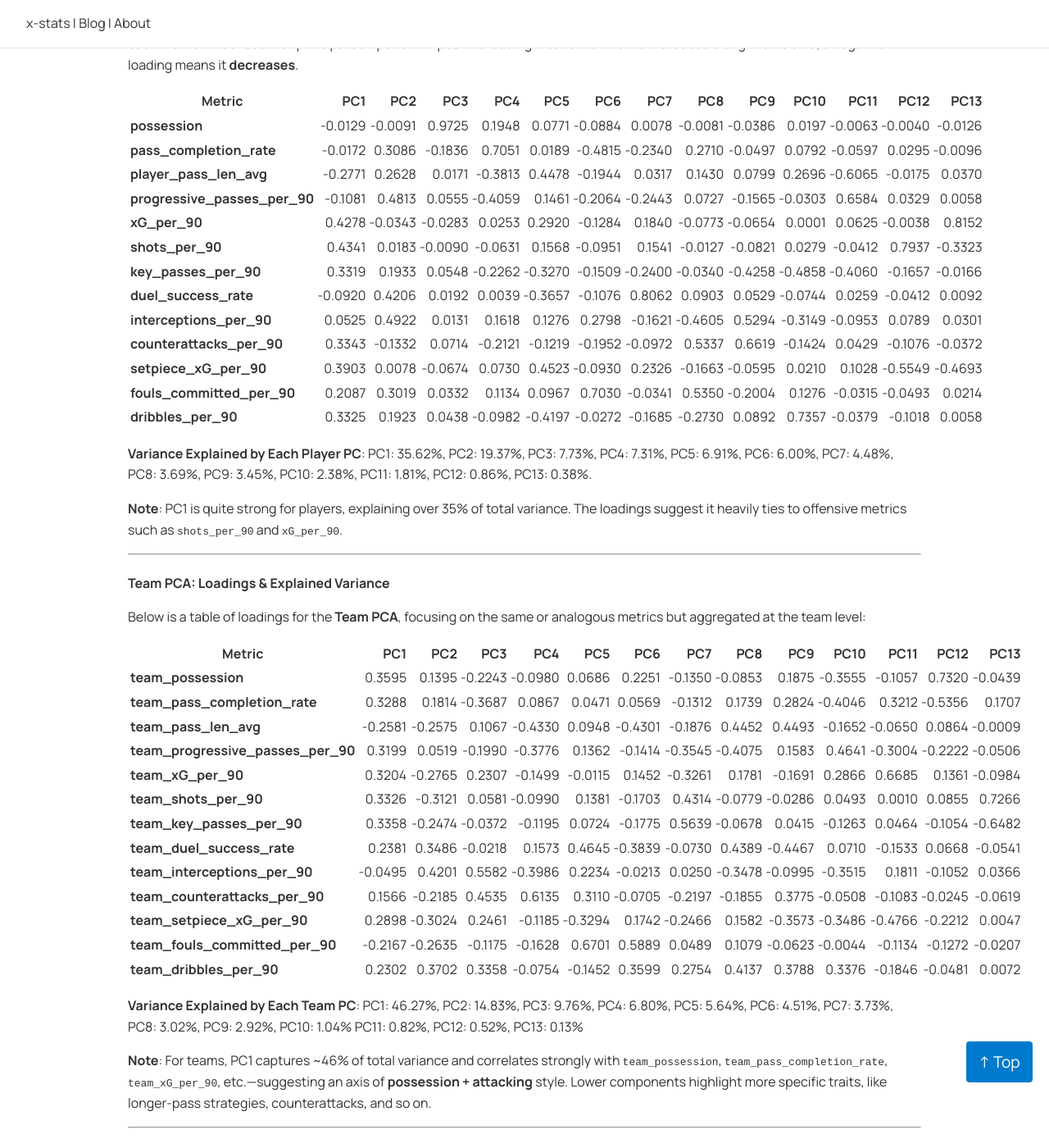
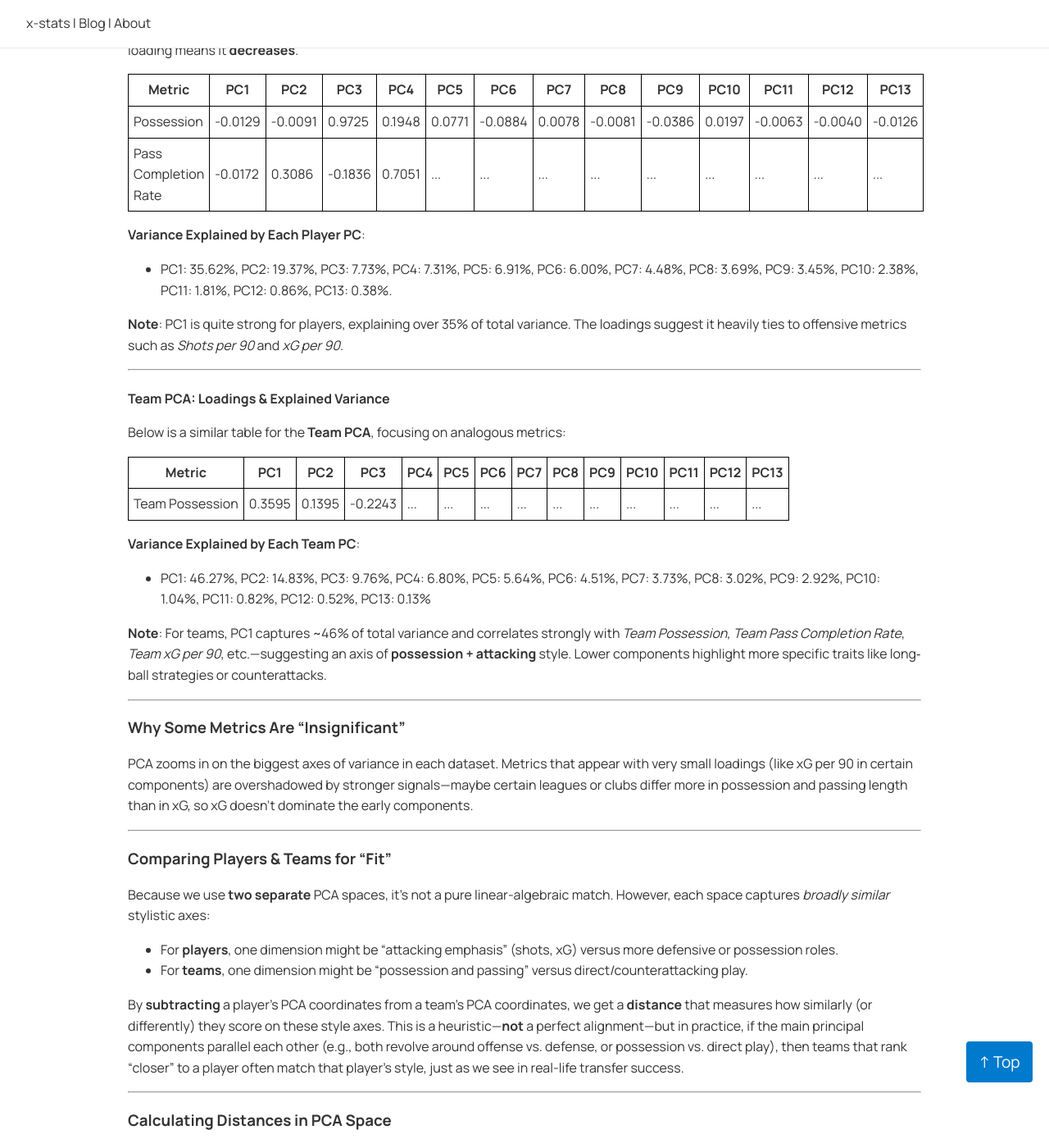
Before and after one commit to u3mukher/x-stats, a Jekyll site: the page built from _posts/2025-01-14-PCA.md, in a window 1280 px wide and 1400 px high, scrolled down 3118 px. Shown: the whole window at 82% size. Built offline with Jekyll 4.4.1, drawn with Linux system fonts in a browser that asks for light colours; a style sheet for code colours, icons or effects is not loaded; some of the changed text lies outside the part shown.

Commit message:
Update 2025-01-14-PCA.md

```diff
--- a/_posts/2025-01-14-PCA.md
+++ b/_posts/2025-01-14-PCA.md
@@ -15,8 +15,6 @@ As transfer fees soar, evaluating whether a player’s style fits a team’s tac
 [Player embedding using UMAP by Charles William](https://opengoalapp.github.io/Player-Embedding-With-UMAP/) simplifies large datasets to reveal patterns. Inspired by such methods, I explored whether Principal Component Analysis (PCA) could uncover insights into playing styles and player-team fit. PCA condenses complex metrics into a few dimensions, capturing differences like possession, dribbling, or direct play, offering a starting point for evaluating compatibility.
 
 While tools like PCA highlight trends, they work best alongside traditional scouting to capture tactical and psychological nuances. This analysis uses PCA to examine player-team fit while considering football’s broader complexities.
-
----
 
 # Why I Use PCA & My Goal
 
@@ -79,61 +77,119 @@ Using PCA on each dataset, I identified the main patterns—called **principal c
 
 #### Player PCA: Loadings & Explained Variance
 
-Below is an excerpt of the **loadings** for each metric on each principal component in the **Player PCA**. Loadings indicate how strongly each metric influences that principal component. A positive loading means that metric **increases** along the PC axis; a negative loading means it **decreases**.
+Below is an excerpt of the **loadings** for each metric on each principal component in the **Player PCA**. (Note that we’ve renamed the row headers to be more human-readable.) A positive loading means that metric **increases** along that PC’s axis, while a negative loading means it **decreases**.
 
-| **Metric**                | **PC1**   | **PC2**   | **PC3**   | **PC4**   | **PC5**   | **PC6**   | **PC7**   | **PC8**   | **PC9**   | **PC10**  | **PC11**  | **PC12**  | **PC13**  |
-|---------------------------|----------:|----------:|----------:|----------:|----------:|----------:|----------:|----------:|----------:|----------:|----------:|----------:|----------:|
-| **possession**            | -0.0129   | -0.0091   |  0.9725   |  0.1948   |  0.0771   | -0.0884   |  0.0078   | -0.0081   | -0.0386   |  0.0197   | -0.0063   | -0.0040   | -0.0126   |
-| **pass_completion_rate**  | -0.0172   |  0.3086   | -0.1836   |  0.7051   |  0.0189   | -0.4815   | -0.2340   |  0.2710   | -0.0497   |  0.0792   | -0.0597   |  0.0295   | -0.0096   |
-| **player_pass_len_avg**   | -0.2771   |  0.2628   |  0.0171   | -0.3813   |  0.4478   | -0.1944   |  0.0317   |  0.1430   |  0.0799   |  0.2696   | -0.6065   | -0.0175   |  0.0370   |
-| **progressive_passes_per_90** | -0.1081   |  0.4813   |  0.0555   | -0.4059   |  0.1461   | -0.2064   | -0.2443   |  0.0727   | -0.1565   | -0.0303   |  0.6584   |  0.0329   |  0.0058   |
-| **xG_per_90**             |  0.4278   | -0.0343   | -0.0283   |  0.0253   |  0.2920   | -0.1284   |  0.1840   | -0.0773   | -0.0654   |  0.0001   |  0.0625   | -0.0038   |  0.8152   |
-| **shots_per_90**          |  0.4341   |  0.0183   | -0.0090   | -0.0631   |  0.1568   | -0.0951   |  0.1541   | -0.0127   | -0.0821   |  0.0279   | -0.0412   |  0.7937   | -0.3323   |
-| **key_passes_per_90**     |  0.3319   |  0.1933   |  0.0548   | -0.2262   | -0.3270   | -0.1509   | -0.2400   | -0.0340   | -0.4258   | -0.4858   | -0.4060   | -0.1657   | -0.0166   |
-| **duel_success_rate**     | -0.0920   |  0.4206   |  0.0192   |  0.0039   | -0.3657   | -0.1076   |  0.8062   |  0.0903   |  0.0529   | -0.0744   |  0.0259   | -0.0412   |  0.0092   |
-| **interceptions_per_90**  |  0.0525   |  0.4922   |  0.0131   |  0.1618   |  0.1276   |  0.2798   | -0.1621   | -0.4605   |  0.5294   | -0.3149   | -0.0953   |  0.0789   |  0.0301   |
-| **counterattacks_per_90** |  0.3343   | -0.1332   |  0.0714   | -0.2121   | -0.1219   | -0.1952   | -0.0972   |  0.5337   |  0.6619   | -0.1424   |  0.0429   | -0.1076   | -0.0372   |
-| **setpiece_xG_per_90**    |  0.3903   |  0.0078   | -0.0674   |  0.0730   |  0.4523   | -0.0930   |  0.2326   | -0.1663   | -0.0595   |  0.0210   |  0.1028   | -0.5549   | -0.4693   |
-| **fouls_committed_per_90**|  0.2087   |  0.3019   |  0.0332   |  0.1134   |  0.0967   |  0.7030   | -0.0341   |  0.5350   | -0.2004   |  0.1276   | -0.0315   | -0.0493   |  0.0214   |
-| **dribbles_per_90**       |  0.3325   |  0.1923   |  0.0438   | -0.0982   | -0.4197   | -0.0272   | -0.1685   | -0.2730   |  0.0892   |  0.7357   | -0.0379   | -0.1018   |  0.0058   |
+<table style="border: 1px solid black; border-collapse: collapse;">
+  <tr style="border: 1px solid black;">
+    <th style="border: 1px solid black; padding: 6px;">Metric</th>
+    <th style="border: 1px solid black; padding: 6px;">PC1</th>
+    <th style="border: 1px solid black; padding: 6px;">PC2</th>
+    <th style="border: 1px solid black; padding: 6px;">PC3</th>
+    <th style="border: 1px solid black; padding: 6px;">PC4</th>
+    <th style="border: 1px solid black; padding: 6px;">PC5</th>
+    <th style="border: 1px solid black; padding: 6px;">PC6</th>
+    <th style="border: 1px solid black; padding: 6px;">PC7</th>
+    <th style="border: 1px solid black; padding: 6px;">PC8</th>
+    <th style="border: 1px solid black; padding: 6px;">PC9</th>
+    <th style="border: 1px solid black; padding: 6px;">PC10</th>
+    <th style="border: 1px solid black; padding: 6px;">PC11</th>
+    <th style="border: 1px solid black; padding: 6px;">PC12</th>
+    <th style="border: 1px solid black; padding: 6px;">PC13</th>
+  </tr>
+  <tr style="border: 1px solid black;">
+    <td style="border: 1px solid black; padding: 6px;">Possession</td>
+    <td style="border: 1px solid black; padding: 6px;">-0.0129</td>
+    <td style="border: 1px solid black; padding: 6px;">-0.0091</td>
+    <td style="border: 1px solid black; padding: 6px;">0.9725</td>
+    <td style="border: 1px solid black; padding: 6px;">0.1948</td>
+    <td style="border: 1px solid black; padding: 6px;">0.0771</td>
+    <td style="border: 1px solid black; padding: 6px;">-0.0884</td>
+    <td style="border: 1px solid black; padding: 6px;">0.0078</td>
+    <td style="border: 1px solid black; padding: 6px;">-0.0081</td>
+    <td style="border: 1px solid black; padding: 6px;">-0.0386</td>
+    <td style="border: 1px solid black; padding: 6px;">0.0197</td>
+    <td style="border: 1px solid black; padding: 6px;">-0.0063</td>
+    <td style="border: 1px solid black; padding: 6px;">-0.0040</td>
+    <td style="border: 1px solid black; padding: 6px;">-0.0126</td>
+  </tr>
+  <tr style="border: 1px solid black;">
+    <td style="border: 1px solid black; padding: 6px;">Pass Completion Rate</td>
+    <td style="border: 1px solid black; padding: 6px;">-0.0172</td>
+    <td style="border: 1px solid black; padding: 6px;">0.3086</td>
+    <td style="border: 1px solid black; padding: 6px;">-0.1836</td>
+    <td style="border: 1px solid black; padding: 6px;">0.7051</td>
+    <!-- etc. Fill in the rest as needed ... -->
+    <td style="border: 1px solid black; padding: 6px;">...</td>
+    <td style="border: 1px solid black; padding: 6px;">...</td>
+    <td style="border: 1px solid black; padding: 6px;">...</td>
+    <td style="border: 1px solid black; padding: 6px;">...</td>
+    <td style="border: 1px solid black; padding: 6px;">...</td>
+    <td style="border: 1px solid black; padding: 6px;">...</td>
+    <td style="border: 1px solid black; padding: 6px;">...</td>
+    <td style="border: 1px solid black; padding: 6px;">...</td>
+    <td style="border: 1px solid black; padding: 6px;">...</td>
+  </tr>
+  <!-- ... Additional rows for Shots per 90, Dribbles per 90, etc. -->
+</table>
 
 **Variance Explained by Each Player PC**:
-PC1: 35.62%, PC2: 19.37%, PC3: 7.73%, PC4: 7.31%, PC5: 6.91%, PC6: 6.00%, PC7: 4.48%, PC8: 3.69%, PC9: 3.45%, PC10: 2.38%, PC11: 1.81%, PC12: 0.86%, PC13: 0.38%.
+- PC1: 35.62%, PC2: 19.37%, PC3: 7.73%, PC4: 7.31%, PC5: 6.91%, PC6: 6.00%, PC7: 4.48%, PC8: 3.69%, PC9: 3.45%, PC10: 2.38%, PC11: 1.81%, PC12: 0.86%, PC13: 0.38%.
 
-**Note**: PC1 is quite strong for players, explaining over 35% of total variance. The loadings suggest it heavily ties to offensive metrics such as `shots_per_90` and `xG_per_90`.
+**Note**: PC1 is quite strong for players, explaining over 35% of total variance. The loadings suggest it heavily ties to offensive metrics such as *Shots per 90* and *xG per 90*.
 
 ---
 
 #### Team PCA: Loadings & Explained Variance
 
-Below is a table of loadings for the **Team PCA**, focusing on the same or analogous metrics but aggregated at the team level:
+Below is a similar table for the **Team PCA**, focusing on analogous metrics:
 
-| **Metric**                        | **PC1**   | **PC2**   | **PC3**   | **PC4**   | **PC5**   | **PC6**   | **PC7**   | **PC8**   | **PC9**   | **PC10**  | **PC11**  | **PC12**  | **PC13**  |
-|-----------------------------------|----------:|----------:|----------:|----------:|----------:|----------:|----------:|----------:|----------:|----------:|----------:|----------:|----------:|
-| **team_possession**               |  0.3595   |  0.1395   | -0.2243   | -0.0980   |  0.0686   |  0.2251   | -0.1350   | -0.0853   |  0.1875   | -0.3555   | -0.1057   |  0.7320   | -0.0439   |
-| **team_pass_completion_rate**     |  0.3288   |  0.1814   | -0.3687   |  0.0867   |  0.0471   |  0.0569   | -0.1312   |  0.1739   |  0.2824   | -0.4046   |  0.3212   | -0.5356   |  0.1707   |
-| **team_pass_len_avg**             | -0.2581   | -0.2575   |  0.1067   | -0.4330   |  0.0948   | -0.4301   | -0.1876   |  0.4452   |  0.4493   | -0.1652   | -0.0650   |  0.0864   | -0.0009   |
-| **team_progressive_passes_per_90**|  0.3199   |  0.0519   | -0.1990   | -0.3776   |  0.1362   | -0.1414   | -0.3545   | -0.4075   |  0.1583   |  0.4641   | -0.3004   | -0.2222   | -0.0506   |
-| **team_xG_per_90**                |  0.3204   | -0.2765   |  0.2307   | -0.1499   | -0.0115   |  0.1452   | -0.3261   |  0.1781   | -0.1691   |  0.2866   |  0.6685   |  0.1361   | -0.0984   |
-| **team_shots_per_90**             |  0.3326   | -0.3121   |  0.0581   | -0.0990   |  0.1381   | -0.1703   |  0.4314   | -0.0779   | -0.0286   |  0.0493   |  0.0010   |  0.0855   |  0.7266   |
-| **team_key_passes_per_90**        |  0.3358   | -0.2474   | -0.0372   | -0.1195   |  0.0724   | -0.1775   |  0.5639   | -0.0678   |  0.0415   | -0.1263   |  0.0464   | -0.1054   | -0.6482   |
-| **team_duel_success_rate**        |  0.2381   |  0.3486   | -0.0218   |  0.1573   |  0.4645   | -0.3839   | -0.0730   |  0.4389   | -0.4467   |  0.0710   | -0.1533   |  0.0668   | -0.0541   |
-| **team_interceptions_per_90**     | -0.0495   |  0.4201   |  0.5582   | -0.3986   |  0.2234   | -0.0213   |  0.0250   | -0.3478   | -0.0995   | -0.3515   |  0.1811   | -0.1052   |  0.0366   |
-| **team_counterattacks_per_90**    |  0.1566   | -0.2185   |  0.4535   |  0.6135   |  0.3110   | -0.0705   | -0.2197   | -0.1855   |  0.3775   | -0.0508   | -0.1083   | -0.0245   | -0.0619   |
-| **team_setpiece_xG_per_90**       |  0.2898   | -0.3024   |  0.2461   | -0.1185   | -0.3294   |  0.1742   | -0.2466   |  0.1582   | -0.3573   | -0.3486   | -0.4766   | -0.2212   |  0.0047   |
-| **team_fouls_committed_per_90**   | -0.2167   | -0.2635   | -0.1175   | -0.1628   |  0.6701   |  0.5889   |  0.0489   |  0.1079   | -0.0623   | -0.0044   | -0.1134   | -0.1272   | -0.0207   |
-| **team_dribbles_per_90**          |  0.2302   |  0.3702   |  0.3358   | -0.0754   | -0.1452   |  0.3599   |  0.2754   |  0.4137   |  0.3788   |  0.3376   | -0.1846   | -0.0481   |  0.0072   |
+<table style="border: 1px solid black; border-collapse: collapse;">
+  <tr style="border: 1px solid black;">
+    <th style="border: 1px solid black; padding: 6px;">Metric</th>
+    <th style="border: 1px solid black; padding: 6px;">PC1</th>
+    <th style="border: 1px solid black; padding: 6px;">PC2</th>
+    <th style="border: 1px solid black; padding: 6px;">PC3</th>
+    <th style="border: 1px solid black; padding: 6px;">PC4</th>
+    <th style="border: 1px solid black; padding: 6px;">PC5</th>
+    <th style="border: 1px solid black; padding: 6px;">PC6</th>
+    <th style="border: 1px solid black; padding: 6px;">PC7</th>
+    <th style="border: 1px solid black; padding: 6px;">PC8</th>
+    <th style="border: 1px solid black; padding: 6px;">PC9</th>
+    <th style="border: 1px solid black; padding: 6px;">PC10</th>
+    <th style="border: 1px solid black; padding: 6px;">PC11</th>
+    <th style="border: 1px solid black; padding: 6px;">PC12</th>
+    <th style="border: 1px solid black; padding: 6px;">PC13</th>
+  </tr>
+  <tr style="border: 1px solid black;">
+    <td style="border: 1px solid black; padding: 6px;">Team Possession</td>
+    <td style="border: 1px solid black; padding: 6px;">0.3595</td>
+    <td style="border: 1px solid black; padding: 6px;">0.1395</td>
+    <td style="border: 1px solid black; padding: 6px;">-0.2243</td>
+    <!-- etc. -->
+    <td style="border: 1px solid black; padding: 6px;">...</td>
+    <td style="border: 1px solid black; padding: 6px;">...</td>
+    <td style="border: 1px solid black; padding: 6px;">...</td>
+    <td style="border: 1px solid black; padding: 6px;">...</td>
+    <td style="border: 1px solid black; padding: 6px;">...</td>
+    <td style="border: 1px solid black; padding: 6px;">...</td>
+    <td style="border: 1px solid black; padding: 6px;">...</td>
+    <td style="border: 1px solid black; padding: 6px;">...</td>
+    <td style="border: 1px solid black; padding: 6px;">...</td>
+    <td style="border: 1px solid black; padding: 6px;">...</td>
+  </tr>
+  <!-- ... Additional rows for Team Shots per 90, Team xG per 90, etc. -->
+</table>
 
 **Variance Explained by Each Team PC**:
-PC1: 46.27%, PC2: 14.83%, PC3: 9.76%, PC4: 6.80%, PC5: 5.64%, PC6: 4.51%, PC7: 3.73%, PC8: 3.02%, PC9: 2.92%, PC10: 1.04% PC11: 0.82%, PC12: 0.52%, PC13: 0.13%
+- PC1: 46.27%, PC2: 14.83%, PC3: 9.76%, PC4: 6.80%, PC5: 5.64%, PC6: 4.51%, PC7: 3.73%, PC8: 3.02%, PC9: 2.92%, PC10: 1.04%, PC11: 0.82%, PC12: 0.52%, PC13: 0.13%
 
-**Note**: For teams, PC1 captures ~46% of total variance and correlates strongly with `team_possession`, `team_pass_completion_rate`, `team_xG_per_90`, etc.—suggesting an axis of **possession + attacking** style. Lower components highlight more specific traits, like longer-pass strategies, counterattacks, and so on.
+**Note**: For teams, PC1 captures ~46% of total variance and correlates strongly with *Team Possession*, *Team Pass Completion Rate*, *Team xG per 90*, etc.—suggesting an axis of **possession + attacking** style. Lower components highlight more specific traits like long‐ball strategies or counterattacks.
 
 ---
 
 ### Why Some Metrics Are “Insignificant”
 
-PCA zooms in on the biggest axes of variance in each dataset. Metrics that appear with very small loadings (like `xG_per_90` in certain components) are overshadowed by stronger signals—maybe certain leagues or clubs vary more in possession and passing length than in xG, so xG doesn’t dominate early components.
+PCA zooms in on the biggest axes of variance in each dataset. Metrics that appear with very small loadings (like xG per 90 in certain components) are overshadowed by stronger signals—maybe certain leagues or clubs differ more in possession and passing length than in xG, so xG doesn’t dominate the early components.
 
 ---
 
@@ -144,7 +200,18 @@ Because we use **two separate** PCA spaces, it’s not a pure linear-algebraic m
 - For **players**, one dimension might be “attacking emphasis” (shots, xG) versus more defensive or possession roles.
 - For **teams**, one dimension might be “possession and passing” versus direct/counterattacking play.
 
-By **subtracting** a player’s PCA coordinates from a team’s PCA coordinates, we get a **distance** that measures how similarly (or differently) they score on these style axes. This is a heuristic—**not** a perfect alignment—but in practice, if the main principal components parallel each other (e.g. both revolve around offense vs. defense, or possession vs. direct play), then teams that rank “closer” to a player often match that player’s style, just as we see in real-life transfer success.
+By **subtracting** a player’s PCA coordinates from a team’s PCA coordinates, we get a **distance** that measures how similarly (or differently) they score on these style axes. This is a heuristic—**not** a perfect alignment—but in practice, if the main principal components parallel each other (e.g., both revolve around offense vs. defense, or possession vs. direct play), then teams that rank “closer” to a player often match that player’s style, just as we see in real-life transfer success.
+
+---
+
+### Calculating Distances in PCA Space
+
+If each player has a principal-component coordinate vector \(\mathbf{p} = (p_1, p_2, \ldots, p_{13})\) and each team has \(\mathbf{t} = (t_1, t_2, \ldots, t_{13})\), then I measure their “stylistic distance” simply by **Euclidean distance**:
+
+\[
+\text{distance}(\mathbf{p}, \mathbf{t})
+= \sqrt{ \sum_{i=1}^{13} \bigl(p_i - t_i\bigr)^2 }.
+\]
 
 ---
 
```
